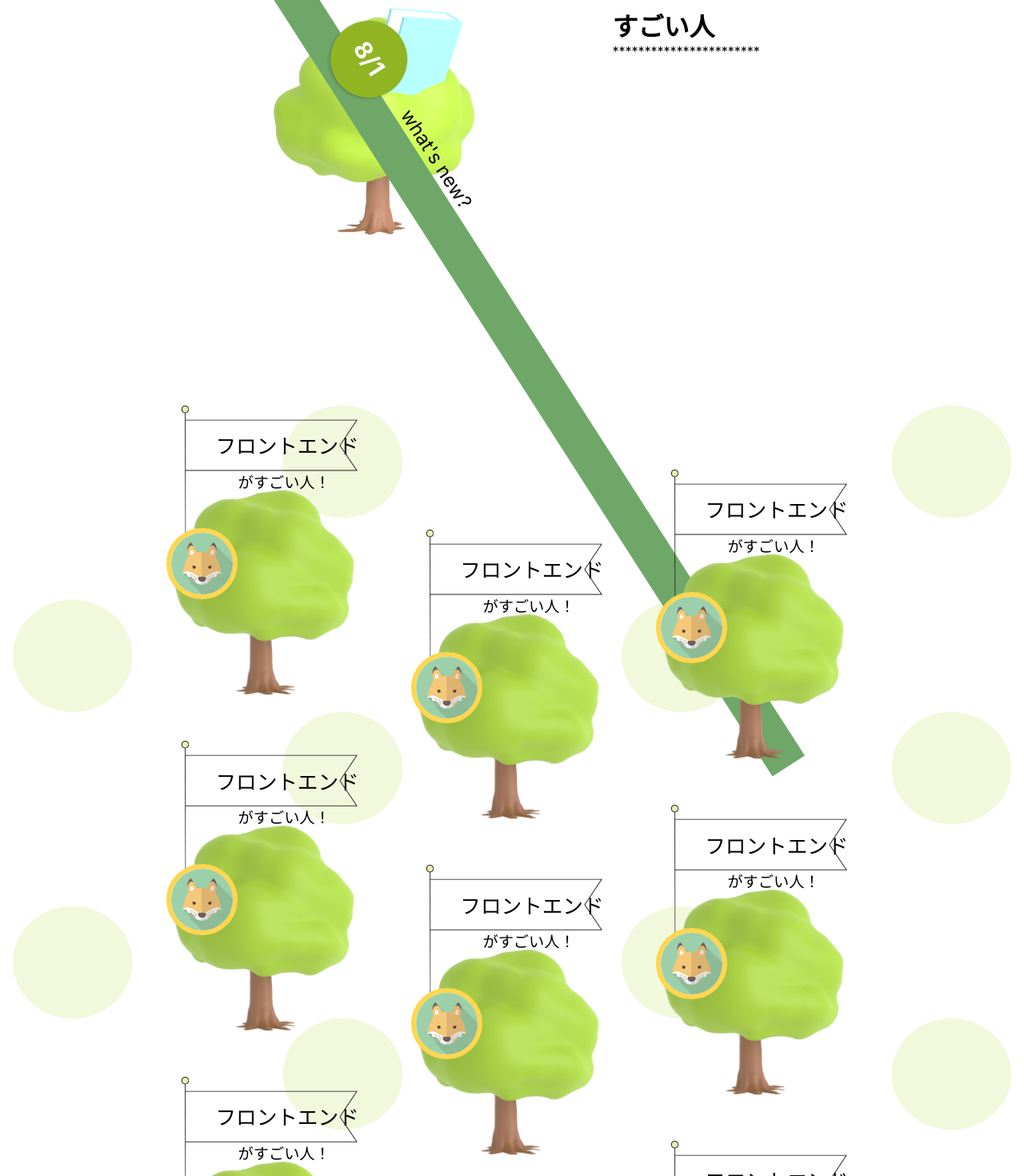
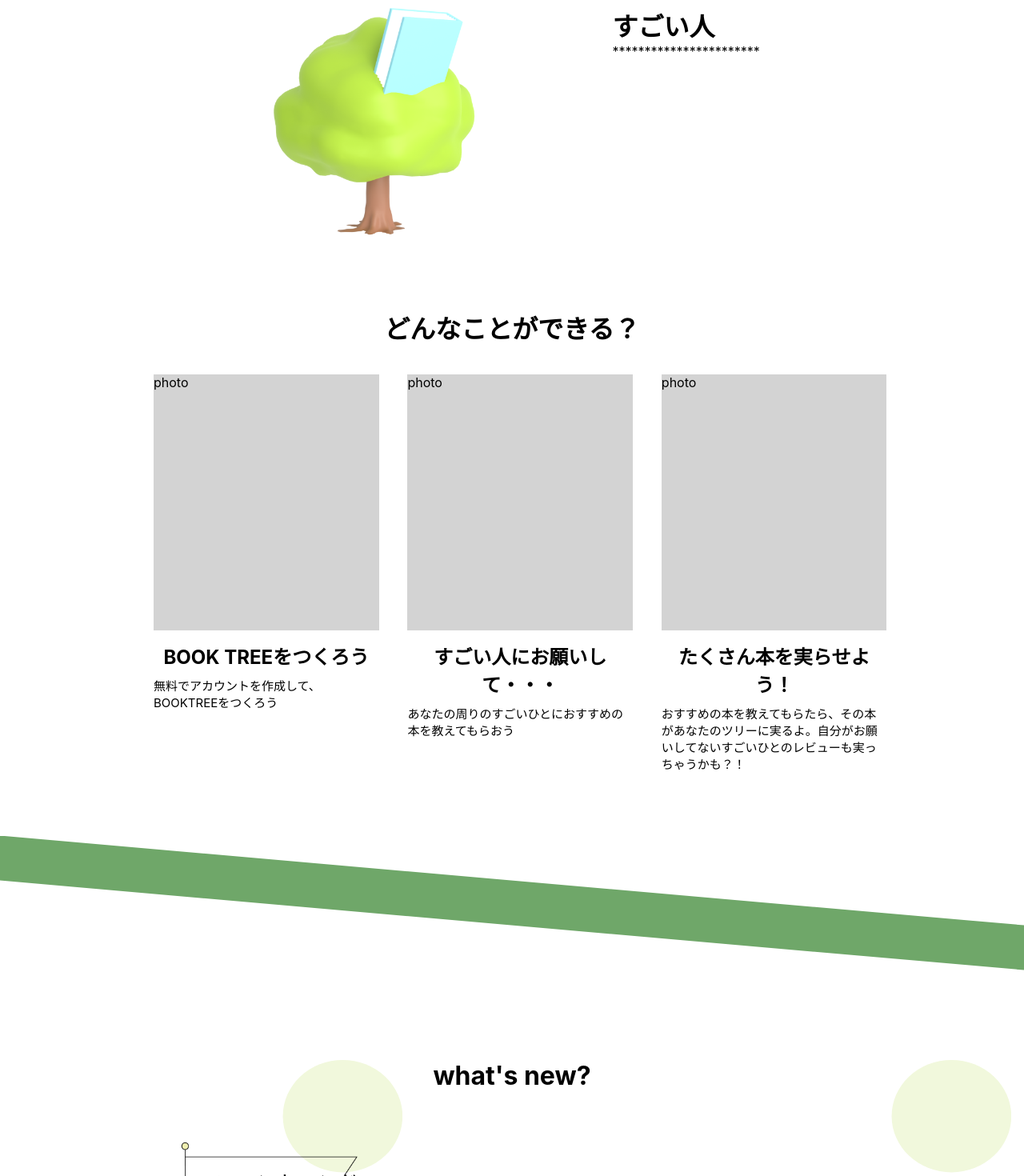
Before and after one commit to takapiro99/book-tree, a React (Create React App) app in the folder frontend/: page / in a window 1280 px wide. Shown: the part 120-1590 px from the top of the page at 80% size. Built offline with nearby package versions, Linux system fonts and the light colour scheme; no server answers.

Commit message:
依頼された画面構造つくた

```diff
--- a/frontend/src/App.tsx
+++ b/frontend/src/App.tsx
@@ -9,7 +9,7 @@ import Index from './pages/review'
 import Delete from './pages/Delete'
 
 import { AuthProvider } from './lib/AuthProvider'
-import CreateLink from './pages/CreateLink'
+import InviteReview from './pages/InviteReview'
 
 function App() {
     return (
@@ -27,8 +27,8 @@ function App() {
                             <Route path="/review" component={Index} />
                             {/* BOOKTREE削除ページのルーティングを追加した */}
                             <Route path="/delete" component={Delete} />
-                            {/* お願いリンク作成ルーティング これで良い？ */}
-                            <Route path="/createLink" component={CreateLink} />
+                            {/* 招待リンクをアクセスしたときのやつ↓ これで良い？ */}
+                            <Route path="/invitation" component={InviteReview} />
                             <Route component={NotFound} />
                         </Switch>
                     </div>
--- a/frontend/src/components/Footer.tsx
+++ b/frontend/src/components/Footer.tsx
@@ -18,7 +18,7 @@ const Footer = () => {
             <span>&nbsp;</span>
             <Link to="/delete">BOOKTREE削除</Link>
             <span>&nbsp;</span>
-            <Link to="/createLink">お願いリンク作成</Link>
+            <Link to="/invitation">依頼された時</Link>
             <span>&nbsp;</span>
         </div>
     )
--- a/frontend/src/pages/CreateLink.tsx
+++ b/frontend/src/pages/InviteReview.tsx
@@ -1,23 +1,26 @@
 import globalStyles from '../styles/Global.module.scss'
-import styles from "../styles/createLink.module.scss"
+import styles from "../styles/InviteReview.module.scss"
 import Iconpic from '../components/Iconpic'
+import greencloud from '../assets/greencloud.png'
 
-const CreateLink = () => {
+const InviteReview = () => {
     return <div className={globalStyles.wrapper}>
 
         <div className={styles.nominateBlock}>
             <div className={styles.nominateReasonWrapper}>
-            <h1 className={styles.nominateBlock__reason}>
-                デザインがすごいあなたに<br/>おすすめの本をとっても教えてほしーーーーーい！
+            <h1 className={styles.nominateBlock__reason}>デザインがすごいあなたに<br/>おすすめの本を教えて<br/>ほしーーーーーい！！
             </h1>
             </div>
 
             <div className={styles.nominateFromWho}>
                 <Iconpic />
+
+                <img src={greencloud} alt="cloud" className={styles.greenCloud}/>
+
             </div>
 
             <div　className={styles.nominateExplation}>
-                あなたがレビューを書いてくれると＊＊＊さんのBOOKTREEにあなたのレビューが実ります。
+                レビューを書いてくれると＊＊＊さんのBOOKTREEにあなたのレビューが実ります。
             </div>
 
 
@@ -32,4 +35,4 @@ const CreateLink = () => {
     </div>
 }
 
-export default CreateLink
+export default InviteReview;
--- a/frontend/src/pages/Top1.tsx
+++ b/frontend/src/pages/Top1.tsx
@@ -19,14 +19,35 @@ const Top = () => {
                         ***********************
                     </div>
                 </div>
+                <h1 className={styles.topContentSteps__title}>どんなことができる？</h1>
+                <div className={styles.topContent__steps}>
+
+                    <div className={styles.topContentSteps__block}>
+                        <div className={styles.topContentSteps__photo}>photo</div>
+                        <div className={styles.topContentSteps__explain}>BOOK TREEをつくろう</div>
+                        <div className={styles.topContentSteps__explainS}>無料でアカウントを作成して、BOOKTREEをつくろう</div>
+                    </div>
+                    <div className={styles.topContentSteps__block}>
+                        <div className={styles.topContentSteps__photo}>photo</div>
+                        <div className={styles.topContentSteps__explain}>すごい人にお願いして・・・</div>
+                        <div className={styles.topContentSteps__explainS}>あなたの周りのすごいひとにおすすめの本を教えてもらおう</div>
+                    </div>
+                    <div className={styles.topContentSteps__block}>
+                        <div className={styles.topContentSteps__photo}>photo</div>
+                        <div className={styles.topContentSteps__explain}>たくさん本を実らせよう！</div>
+                        <div className={styles.topContentSteps__explainS}>おすすめの本を教えてもらたら、その本があなたのツリーに実るよ。自分がお願いしてないすごいひとのレビューも実っちゃうかも？！</div>
+                    </div>
+
+                </div>
             </div>
             <div className={styles.greenbar}>
-                <div className={styles.greenbar__icon}>what's new?</div>
-                <div className={styles.circleDate}>
+
+                {/* <div className={styles.circleDate}>
                     <div className={styles.circleDate__date}>{today}</div>
-                </div>
+                </div> */}
             </div>
             <div className={styles.BookTreeForest}>
+            <h1 className={styles.BookTreeForest__title}>what's new?</h1>
                 <div className={styles.forestWrapper}>
                     <div className={styles.littletreeWrapper}>
                         <LittleTree />
--- a/frontend/src/styles/createLink.module.scss
+++ b/frontend/src/styles/InviteReview.module.scss
@@ -4,38 +4,37 @@
     .nominateReasonWrapper{
 
     .nominateBlock__reason{
-        background-color: aqua;
+        //background-color: aqua;
         font-size: 4rem;
         display: inline-block;
+        text-align: center;
     }
-    // &::after{
-    //     content: "";
-    //     border-right: 1px solid black;
-    //     // background-color: black;
-    //     // width: 1rem;
-    //     // height: 1rem;
-    //     transform: rotate(10deg);
 
-    // }
-    // &::before{
-    //     content: "";
-    //     border-right: 1px solid black;
-    //     // background-color: black;
-    //     // width: 1rem;
-    //     // height: 1rem;
-    //     transform: rotate(10deg);
-
-    // }
 
 }
     .nominateFromWho{
         display: flex;
         justify-content: center;
         margin-top: 1rem;
+        position: relative;
+
+        .greenCloud{
+            position:absolute;
+            //background-color: lightgreen;
+            top: 4.3vw;
+            width: 10vw;
+            height: 4vw;
+            left: 42.5%;
+            .img{
+                width: 5%;
+                height: 5%;
+            }
+
+        }
 
     }
     .nominateExplation{
-        margin: 2rem 0;
+        margin: 4rem 0;
         text-align: center;
     }
 
--- a/frontend/src/styles/top.module.scss
+++ b/frontend/src/styles/top.module.scss
@@ -1,7 +1,48 @@
 .topContent {
     display: flex;
     flex-direction: row;
+
+
 }
+.topContentSteps__title{
+    text-align: center;
+    margin: 8% 0 4% 0;
+}
+.topContent__steps{
+
+    display: flex;
+    flex-direction: row;
+    gap: 4%;
+
+
+    .topContentSteps__block{
+        display: flex;
+        flex-direction: column;
+        //gap: 5%;
+        .topContentSteps__photo{
+            width: 22vw;
+            height:40vh;
+            background-color: lightgray;
+            margin-bottom: 5%;
+        }
+        .topContentSteps__explain{
+            text-align: center;
+            width: 22vw;
+            //height:20%;
+            margin-bottom: 3%;
+            //background-color: lightgray;
+            font-size: 24px;
+            font-weight: bold;
+
+        }
+        .topContentSteps__explainS{
+            font-size: 15px;
+        }
+
+
+    }
+}
+
 .topContent__staffTree {
     flex: 1;
     width: 64%;
@@ -12,27 +53,36 @@
 }
 
 .greenbar {
+   //background: linear-gradient(106deg, transparent 0%, transparent 30%, #666 30%, #666 100%);
     margin-top: 80px;
     width: 100vw;
-    height: 3rem;
-    transform: rotate(1rad);
+    clip-path: polygon(0 20%, 0 0, 100% 40%, 100% 60%);
+    height: 35vh;
+    // transform: rotate(1rad);
     background-color: #6fa769;
     position: relative;
-    .greenbar__icon {
-        position: absolute;
-        top: -30px;
-        left: 26%;
-        font-size: 24px;
-        font-weight: 400;
-    }
+    z-index: -1;
+    // .greenbar__icon {
+    //     position: absolute;
+    //     z-index: 2;
+    //     top: -30px;
+    //     left: 26%;
+    //     font-size: 24px;
+    //     font-weight: 400;
+    // }
 }
 
 .greenbar2 {
     margin: 4rem 0;
-    width: 100vw;
-    height: 3rem;
-    transform: rotate(6deg);
-    background-color: #6fa769;
+   //background: linear-gradient(106deg, transparent 0%, transparent 30%, #666 30%, #666 100%);
+   margin-top: 80px;
+   width: 100vw;
+   clip-path: polygon(0 20%, 0 0, 100% 40%, 100% 60%);
+   height: 35vh;
+   // transform: rotate(1rad);
+   background-color: #6fa769;
+   z-index: -1;
+   // position: relative;
 }
 
 .circleDate {
@@ -78,10 +128,15 @@
 }
 
 .BookTreeForest {
+
     margin: 0 1rem;
     background-image: url('../assets/dot.svg');
     background-repeat: space repeat;
     background-size: 39%;
+    .BookTreeForest__title{
+        text-align: center;
+        //font-size: 20px;
+    }
 }
 
 .forestWrapper {
```
Also changed, not shown: frontend/src/pages/ CreateLink.tsx (added).
